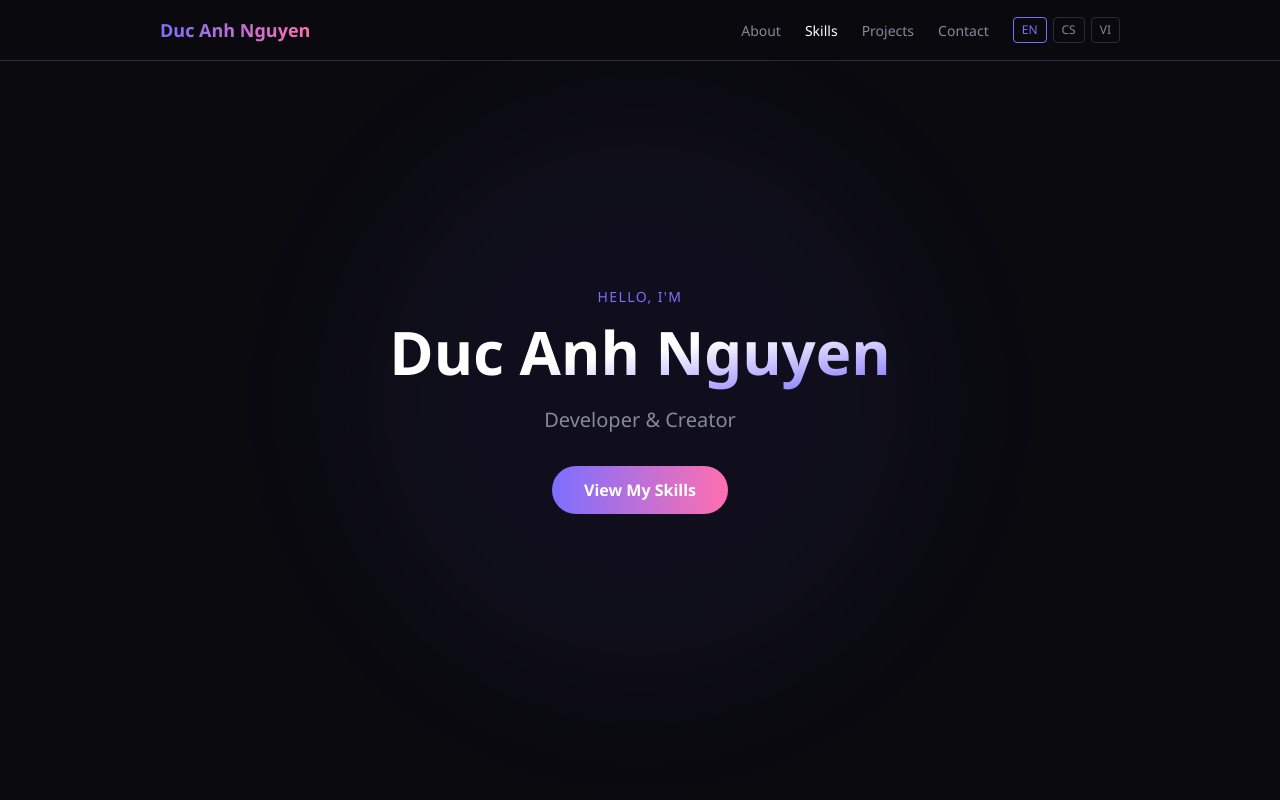
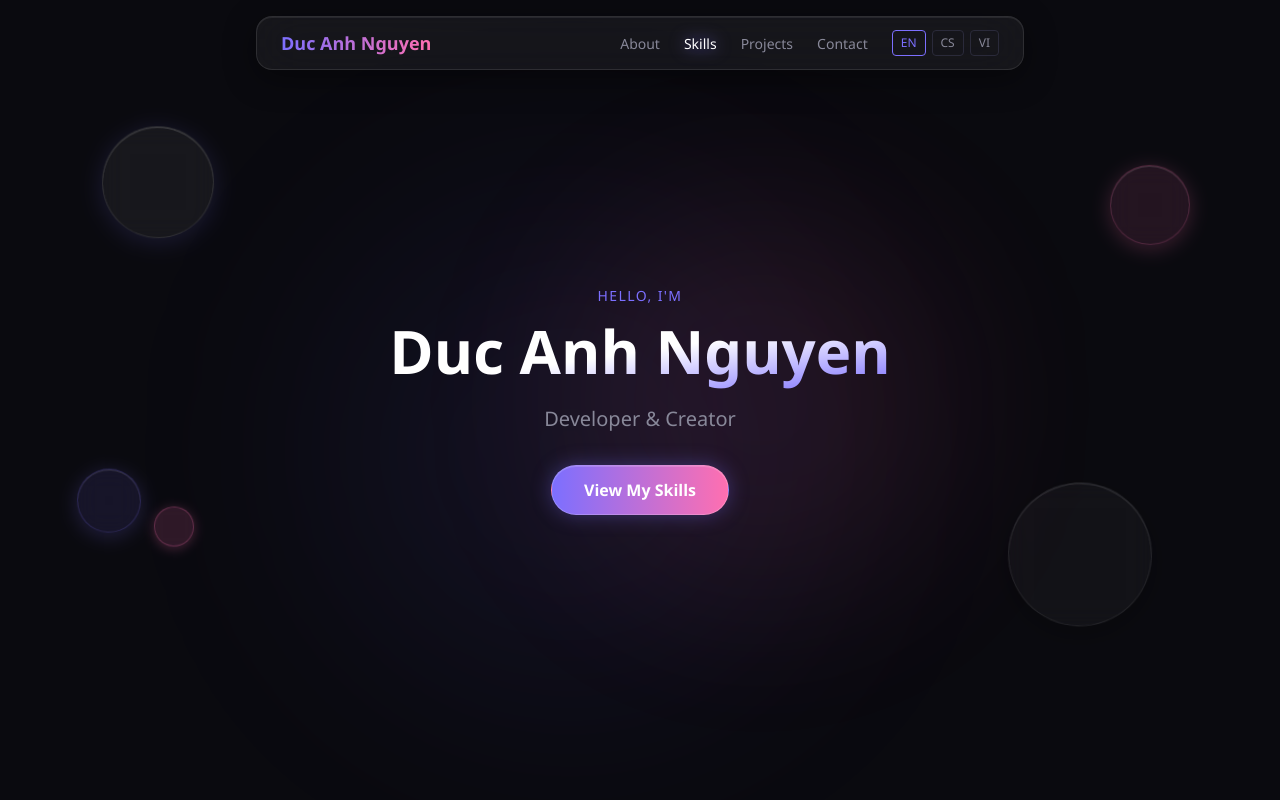
Before and after one commit to vetmogee/mejlos, a Next.js app: page /en in a window 1280 px wide. Shown: the top 800 px of the page. Built offline with nearby package versions, Linux system fonts and the light colour scheme.

Commit message:
Apply glass UI to navbar and hero bubbles
Navbar becomes a floating centered pill with backdrop-blur and white/5 bg.
Hero gets layered glassmorphism orbs with a float keyframe animation.

```diff
--- a/app/globals.css
+++ b/app/globals.css
@@ -10,3 +10,9 @@ body {
   background-color: #0a0a0f;
   color: #e8e8f0;
 }
+
+@keyframes float {
+  0%, 100% { transform: translateY(0px) rotate(0deg); }
+  33%       { transform: translateY(-14px) rotate(2deg); }
+  66%       { transform: translateY(7px) rotate(-1deg); }
+}
--- a/components/Hero.tsx
+++ b/components/Hero.tsx
@@ -5,7 +5,32 @@ export default async function Hero({ name }: { name: string }) {
 
   return (
     <section className="relative min-h-screen flex items-center justify-center text-center overflow-hidden px-8">
-      <div className="absolute w-[600px] h-[600px] rounded-full bg-accent/10 blur-3xl animate-pulse pointer-events-none" />
+      {/* Background glow blobs */}
+      <div className="absolute top-1/4 left-1/4 w-[500px] h-[500px] rounded-full bg-accent/15 blur-[120px] animate-pulse pointer-events-none" />
+      <div className="absolute bottom-1/4 right-1/4 w-[400px] h-[400px] rounded-full bg-accent2/10 blur-[100px] animate-pulse pointer-events-none [animation-delay:1s]" />
+
+      {/* Glass bubbles */}
+      <div className="absolute top-[15%] left-[8%] w-28 h-28 rounded-full
+        backdrop-blur-md bg-white/5 border border-white/10
+        shadow-[inset_0_1px_0_rgba(255,255,255,0.15),0_4px_24px_rgba(124,111,255,0.15)]
+        animate-[float_7s_ease-in-out_infinite] pointer-events-none" />
+      <div className="absolute top-[60%] left-[6%] w-16 h-16 rounded-full
+        backdrop-blur-md bg-accent/10 border border-accent/20
+        shadow-[inset_0_1px_0_rgba(255,255,255,0.12),0_4px_20px_rgba(124,111,255,0.2)]
+        animate-[float_9s_ease-in-out_infinite_1.5s] pointer-events-none" />
+      <div className="absolute top-[20%] right-[7%] w-20 h-20 rounded-full
+        backdrop-blur-md bg-accent2/10 border border-accent2/20
+        shadow-[inset_0_1px_0_rgba(255,255,255,0.12),0_4px_20px_rgba(255,111,176,0.2)]
+        animate-[float_8s_ease-in-out_infinite_0.5s] pointer-events-none" />
+      <div className="absolute bottom-[20%] right-[10%] w-36 h-36 rounded-full
+        backdrop-blur-md bg-white/[0.03] border border-white/[0.08]
+        shadow-[inset_0_1px_0_rgba(255,255,255,0.1),0_8px_32px_rgba(0,0,0,0.3)]
+        animate-[float_11s_ease-in-out_infinite_2s] pointer-events-none" />
+      <div className="absolute bottom-[30%] left-[12%] w-10 h-10 rounded-full
+        backdrop-blur-sm bg-accent2/15 border border-accent2/25
+        shadow-[0_2px_12px_rgba(255,111,176,0.25)]
+        animate-[float_6s_ease-in-out_infinite_3s] pointer-events-none" />
+
       <div className="relative z-10">
         <p className="text-accent text-sm uppercase tracking-widest mb-2">{t('greeting')}</p>
         <h1 className="text-6xl font-extrabold leading-tight mb-4 bg-gradient-to-br from-white via-white to-accent bg-clip-text text-transparent">
@@ -14,7 +39,11 @@ export default async function Hero({ name }: { name: string }) {
         <p className="text-muted text-xl mb-8">{t('tagline')}</p>
         <a
           href="#skills"
-          className="inline-block px-8 py-3 rounded-full bg-gradient-to-r from-accent to-accent2 text-white font-semibold hover:-translate-y-0.5 hover:shadow-[0_8px_30px_rgba(124,111,255,0.4)] transition-all"
+          className="inline-block px-8 py-3 rounded-full
+            backdrop-blur-sm bg-gradient-to-r from-accent to-accent2
+            border border-white/20 text-white font-semibold
+            shadow-[0_0_20px_rgba(124,111,255,0.35),inset_0_1px_0_rgba(255,255,255,0.15)]
+            hover:-translate-y-0.5 hover:shadow-[0_8px_30px_rgba(124,111,255,0.55)] transition-all"
         >
           {t('cta')}
         </a>
--- a/components/NavBar.tsx
+++ b/components/NavBar.tsx
@@ -25,9 +25,11 @@ export default function NavBar({ name }: { name: string }) {
   }, [])
 
   return (
-    <header className="fixed top-0 w-full z-50 backdrop-blur-md bg-bg/70 border-b border-border">
-      <nav className="max-w-5xl mx-auto px-8 py-4 flex justify-between items-center">
-        <span className="font-bold text-lg bg-gradient-to-r from-accent to-accent2 bg-clip-text text-transparent">
+    <header className="fixed top-4 inset-x-0 z-50 flex justify-center px-4">
+      <nav className="w-full max-w-3xl flex justify-between items-center px-6 py-3 rounded-2xl
+        backdrop-blur-xl bg-white/5 border border-white/10
+        shadow-[0_8px_32px_rgba(0,0,0,0.4),inset_0_1px_0_rgba(255,255,255,0.08)]">
+        <span className="font-bold text-lg bg-gradient-to-r from-accent to-accent2 bg-clip-text text-transparent select-none">
           {name}
         </span>
         <div className="flex items-center gap-6">
@@ -36,7 +38,11 @@ export default function NavBar({ name }: { name: string }) {
               <li key={l.href}>
                 <a
                   href={l.href}
-                  className={`text-sm transition-colors ${active === l.href.slice(1) ? 'text-white' : 'text-muted hover:text-white'}`}
+                  className={`text-sm transition-all duration-200 ${
+                    active === l.href.slice(1)
+                      ? 'text-white drop-shadow-[0_0_8px_rgba(124,111,255,0.8)]'
+                      : 'text-muted hover:text-white'
+                  }`}
                 >
                   {l.label}
                 </a>
```
